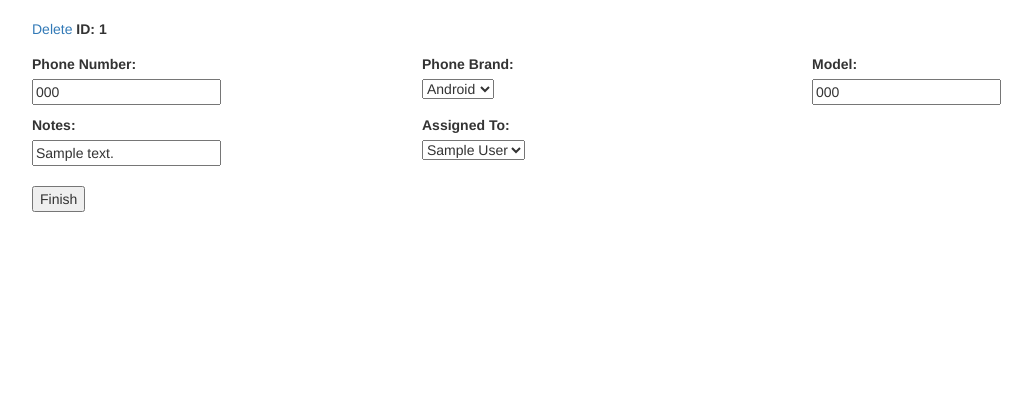
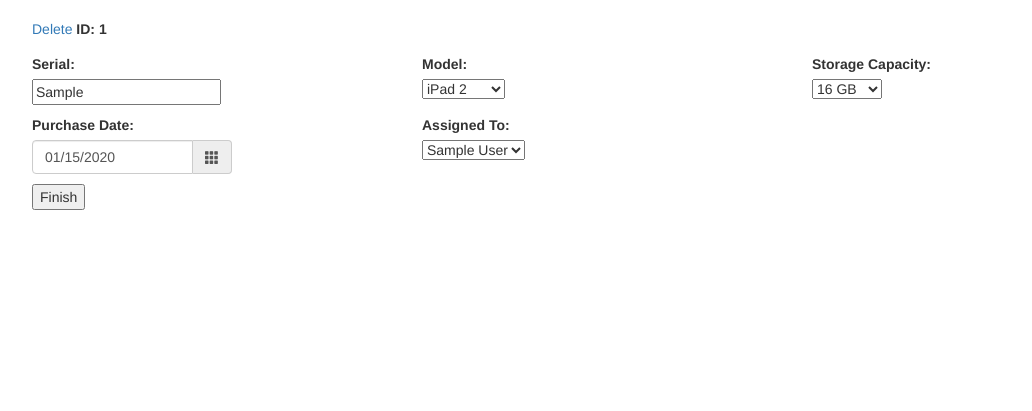
Before and after one commit to chrispuppe/ITEquipDB, a Flask app: page /devices/ipad_edit/1 in a window 1280 px wide. Shown: the part 51-462 px from the top of the page, without its empty margins (38-1070 px from the left). Run offline with Flask 2, Linux system fonts and the light colour scheme; a user stored in the database is signed in; tables that the repository leaves empty hold one stand-in row (values such as "Sample post"); some libraries are stand-ins or nearby versions.

Commit message:
iPads add, edit, delete, and report are setup.

```diff
--- a/app/templates/devices/fobs.html
+++ b/app/templates/devices/fobs.html
@@ -1,11 +1,11 @@
 {% extends "layout.html" %}
-{% block title %}All Phones{% endblock %}
+{% block title %}All FOBs{% endblock %}
 {% block head %}
 {{ super() }}
 {% endblock %}
 {% block content %}
     <div role="content">
-        <h2 class="sub-header">All Phones</h2>
+        <h2 class="sub-header">All FOBs</h2>
         <div class="table-responsive">
             <table class="table table-striped">
                 <thead>
--- a/app/templates/devices/ipad_edit.html
+++ b/app/templates/devices/ipad_edit.html
@@ -1,10 +1,10 @@
 {% extends "layout.html" %}
-{% block title %}Edit Computer{% endblock %}
+{% block title %}Edit iPad{% endblock %}
 {% block head %}
 {{ super() }}
 {% endblock %}
 {% block content %}
-    <form action="/devices/phone_edit/{{ post.id }}" method="POST">
+    <form action="/devices/ipad_edit/{{ post.id }}" method="POST">
         <div class="row">
             <div class="col-md-4">
                 <a href="{{ url_for('phone_delete', id=post.id) }}">Delete</a>
@@ -15,33 +15,43 @@
         <div class="row">
             <div class="col-md-4">
                 <div>
-                    <label>Phone Number:</label>
+                    <label>Serial:</label>
                 </div>
-                <input type="text" name="phone_number" value="{{ post.phone_number }}"></p>
-            </div>
-            <div class="col-md-4">
-                <div>
-                    <label>Phone Brand:</label>
-                </div>
-                <select type="text" name="phone_os"></p>
-                    <option {% if post.phone_os == "Android"%}{{'selected="selected"' }}{% endif %} value="Android">Android</option>
-                    <option {% if post.phone_os == "Apple"%}{{'selected="selected"' }}{% endif %} value="Apple">Apple</option>
-                    <option {% if post.phone_os == "Generic"%}{{'selected="selected"' }}{% endif %} value="Generic">Generic</option>
-                </select>
+                <input type="text" name="serial" value="{{ post.serial }}"></p>
             </div>
             <div class="col-md-4">
                 <div>
                     <label>Model:</label>
                 </div>
-                <input type="text" name="phone_model" value="{{ post.phone_model }}"/></p>
+                <select type="text" name="model"></p>
+                    <option {% if post.model == "iPad 2"%}{{'selected="selected"' }}{% endif %} value="iPad 2">iPad 2</option>
+                    <option {% if post.model == "iPad Air"%}{{'selected="selected"' }}{% endif %} value="iPad Air">iPad Air</option>
+                    <option {% if post.model == "iPad Air 2"%}{{'selected="selected"' }}{% endif %} value="iPad Air 2">iPad Air 2</option>
+                </select>
+            </div>
+            <div class="col-md-4">
+                <div>
+                    <label>Storage Capacity:</label>
+                </div>
+                <select type="text" name="storage_capacity"></p>
+                    <option {% if post.storage_capacity == "16 GB"%}{{'selected="selected"' }}{% endif %} value="16 GB">16 GB</option>
+                    <option {% if post.storage_capacity == "32 GB"%}{{'selected="selected"' }}{% endif %} value="32 GB">32 GB</option>
+                    <option {% if post.storage_capacity == "64 GB"%}{{'selected="selected"' }}{% endif %} value="64 GB">64 GB</option>
+                    <option {% if post.storage_capacity == "128 GB"%}{{'selected="selected"' }}{% endif %} value="128 GB">128 GB</option>
+                </select>
             </div>
         </div>
         <div class="row">
             <div class="col-md-4">
                 <div>
-                    <label>Notes:</label>
+                    <label>Purchase Date:</label>
                 </div>
-                <input type="text" name="notes" value="{{ post.notes }}"/></p>
+                <div style="width:200px;" role="button" class="input-group date" data-provide="datepicker">
+                    <input type="text" name="date_purchased" class="form-control" value="{{ post.date_purchased.strftime('%m/%d/%Y') }}" %}>
+                    <div class="input-group-addon">
+                        <span  class="glyphicon glyphicon-th"></span>
+                    </div>
+                </div>
             </div>
             <div class="col-md-4">
                 <div>
--- a/app/views.py
+++ b/app/views.py
@@ -183,7 +183,8 @@ def employee_report(id):
     return render_template('employee/employee_report.html', employee=employee,
                             assigned_computers=assigned_computers,
                             assigned_phones=assigned_phones,
-                            assigned_fobs=assigned_fobs)
+                            assigned_fobs=assigned_fobs,
+                            assigned_ipads=assigned_ipads)
 
 
 ###################  Devices  ###################
@@ -405,7 +406,7 @@ def fob_delete(id):
 @app.route('/devices/ipads' , methods=['POST', 'GET'])
 @login_required
 def all_ipads():
-    post = models.Phone_Account.query.all()
+    post = models.Ipads.query.all()
     employees = models.Employee.query.all()
     return render_template('/devices/ipads.html', employees=employees, post=post)
 
@@ -417,9 +418,9 @@ def ipad_add():
     employee_list = fresh_employee_list()
     # raise exception
     if request.method == 'POST':
-        post = models.Phone_Account(
-            request.form['phone_number'], request.form['phone_model'],
-            request.form['phone_os'], request.form['notes'],
+        post = models.Ipads(
+            request.form['serial'], request.form['model'],
+            request.form['storage_capacity'], string_to_date(request.form['date_purchased']),
             request.form['assigned_to']
             )
         db.session.add(post)
@@ -434,7 +435,7 @@ def ipad_edit(id):
     employee_list = fresh_employee_list()
 
     # Validate url to ensure id exists
-    post = models.Phone_Account.query.get(id)
+    post = models.Ipads.query.get(id)
     if not post:
         flash('Invalid post id: {0}'.format(id))
         return redirect(url_for('index'))
@@ -443,14 +444,14 @@ def ipad_edit(id):
     if request.method == 'POST':
         # raise exception
 
-        post.phone_number = request.form['phone_number']
-        post.phone_model = request.form['phone_model']
-        post.phone_os = request.form['phone_os']
-        post.notes = request.form['notes']
+        post.serial = request.form['serial']
+        post.model = request.form['model']
+        post.storage_capacity = request.form['storage_capacity']
+        post.date_purchased = string_to_date(request.form['date_purchased'])
         post.assigned_to = request.form['assigned_to']
 
         db.session.commit()
-        return redirect(url_for('all_phones'))
+        return redirect(url_for('all_ipads'))
     else:
         return render_template('devices/ipad_edit.html',employee_list=employee_list,
                 post=post)
@@ -459,7 +460,7 @@ def ipad_edit(id):
 @app.route('/devices/ipad_delete/<id>' , methods=['POST', 'GET'])
 @login_required
 def ipad_delete(id):
-    post = models.Phone_Account.query.get(id)
+    post = models.Ipads.query.get(id)
     db.session.delete(post)
     db.session.commit()
     flash ('deleted')
```
Also changed, not shown: app/models.py (+8 -1 lines), app/templates/devices/ipad_add.html (+27 -17 lines), app/templates/devices/ipads.html (+8 -6 lines), app/templates/employee/employee_report.html (+34 -3 lines).
